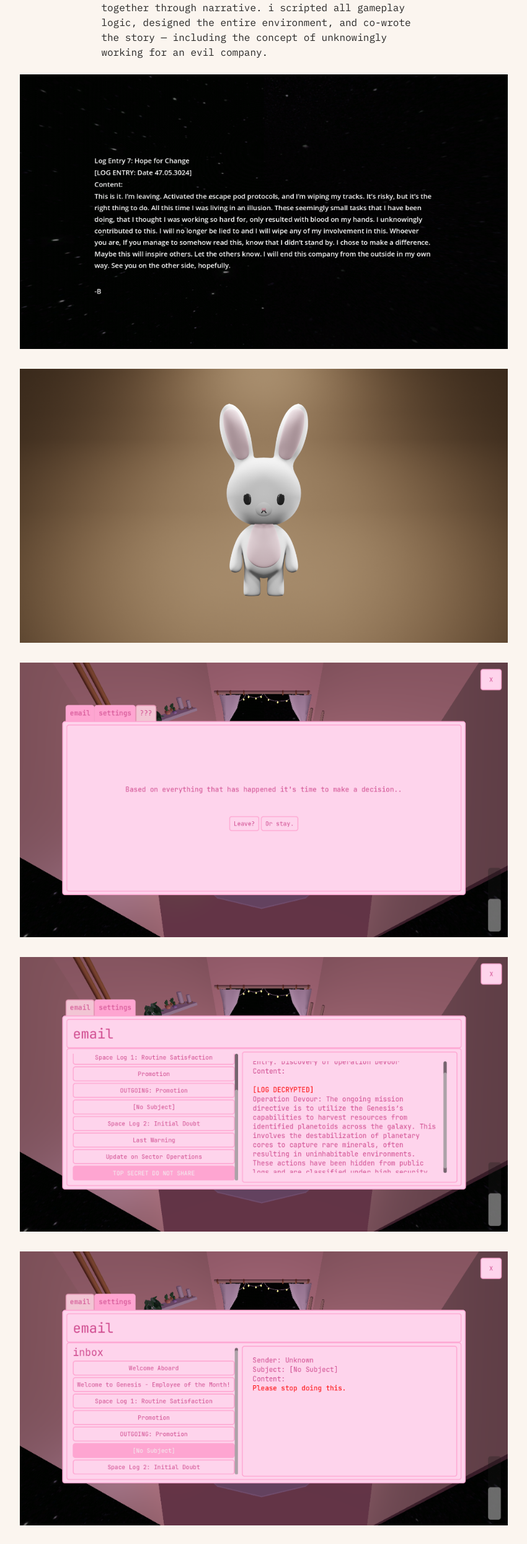
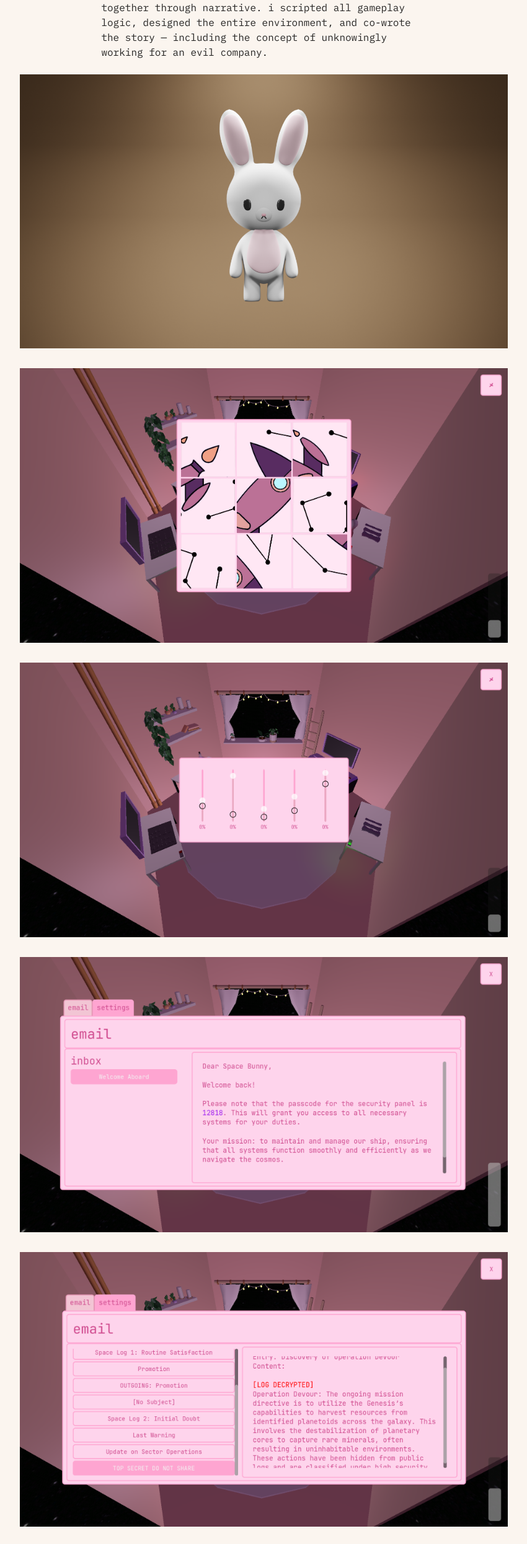
Before and after one commit to ruwkia/taylorsmith, a Next.js app: page /spacecontrol in a window 1280 px wide. Shown: the part 866-3357 px from the top of the page at 62% size, without its empty margins (271-1121 px from the left). Built offline with nearby package versions, Linux system fonts and the light colour scheme.

Commit message:
Update spacecontrol.jsx

```diff
--- a/pages/spacecontrol.jsx
+++ b/pages/spacecontrol.jsx
@@ -41,14 +41,15 @@ function SpaceControl() {
   marginBottom: '2rem',
   alignItems: 'center'
 }}>
-  <img src="/images/artworks/spacecontrolhope.png" alt="Hope screen" style={{ width: '150%', maxWidth: '1500px' }} />
+
   <img src="/images/artworks/Rabbit_V1_Render (1).png" alt="bunny" style={{ width: '150%', maxWidth: '1500px' }} />
-  <img src="/images/artworks/spacecontrolleave.png" alt="Leave screen" style={{ width: '150%', maxWidth: '1500px' }} />
-  <img src="/images/artworks/spacecontroltopsecret.png" alt="Top Secret screen" style={{ width: '150%', maxWidth: '1500px' }} />
-  <img src="/images/artworks/spacecontrolsus.png" alt="Suspicious screen" style={{ width: '150%', maxWidth: '1500px' }} />
   <img src="/images/artworks/spacecontrolpuzzle.png" alt="Puzzle screen" style={{ width: '150%', maxWidth: '1500px' }} />
   <img src="/images/artworks/spacecontrolslider.png" alt="Slider interface" style={{ width: '150%', maxWidth: '1500px' }} />
   <img src="/images/artworks/spacecontrolemail.png" alt="Email screen" style={{ width: '150%', maxWidth: '1500px' }} />
+  <img src="/images/artworks/spacecontroltopsecret.png" alt="Top Secret screen" style={{ width: '150%', maxWidth: '1500px' }} />
+  <img src="/images/artworks/spacecontrolsus.png" alt="Suspicious screen" style={{ width: '150%', maxWidth: '1500px' }} />
+  <img src="/images/artworks/spacecontrolleave.png" alt="Leave screen" style={{ width: '150%', maxWidth: '1500px' }} />
+  <img src="/images/artworks/spacecontrolhope.png" alt="Hope screen" style={{ width: '150%', maxWidth: '1500px' }} />
 </div>
 
 
```
